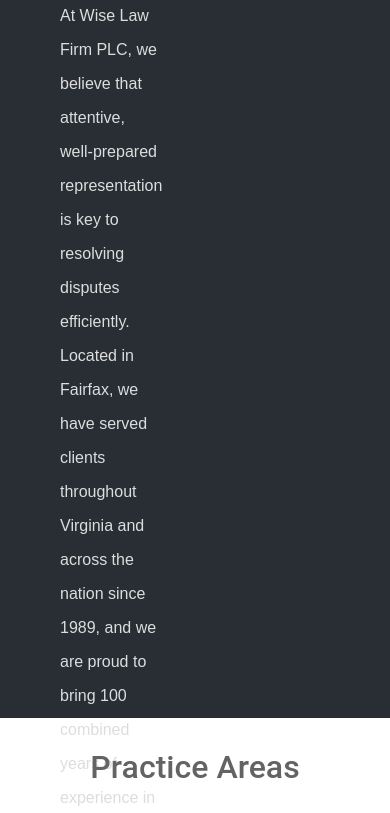
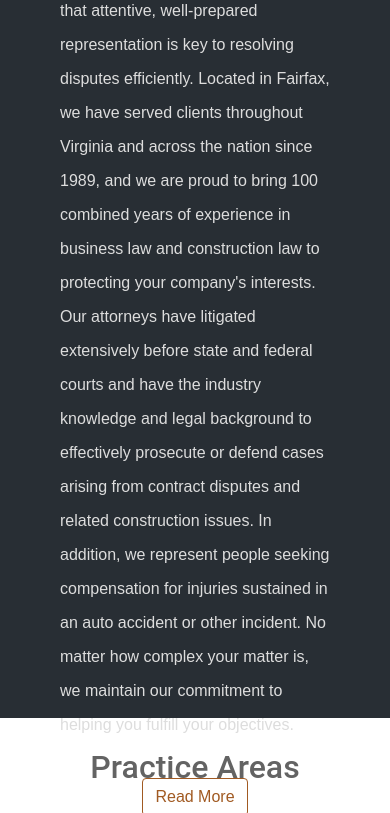
Before and after one commit to chrishwise/wise-law-firm-website, a Flask app: template website/templates/home.html in a window 390 px wide. Shown: the part 1900-2713 px from the top of the page. Run offline with Flask 2, Linux system fonts and the light colour scheme; the template is opened without the code that fills it, so the values that code supplies are empty; some libraries are stand-ins or nearby versions.

Commit message:
made firm overview section stack on mobile

```diff
--- a/website/templates/home.html
+++ b/website/templates/home.html
@@ -42,21 +42,18 @@
 		<section class="section section-dark">
 			<div class="firm-overview">
 				<div class="row">
-					<div class="col-6 text-center">
+					<div class="col-12 col-md-6 text-center">
 						<h2 class="gold animate-right"> Firm Overview</h2>
 						<div data-editable data-name="firm-overview">
 							<!-- editable firm-overview -->
 							<p class="inner-section" style="text-align: left">
-
-    At Wise Law Firm PLC, we believe that attentive, well-prepared representation is key to resolving disputes efficiently. Located in Fairfax, we have served clients throughout Virginia and across the nation since 1989, and we are proud to bring 100 combined years of experience in business law and construction law to protecting your company's interests. <br> Our attorneys have litigated extensively before state and federal courts and have the industry knowledge and legal background to effectively prosecute or defend cases arising from contract disputes and related construction issues. In addition, we represent people seeking compensation for injuries sustained in an auto accident or other incident. No matter how complex your matter is, we maintain our commitment to helping you fulfill your objectives.
-
-</p>
-
-<a class="btn btn-outline-gold" href="/firm-overview" role="button">Read More</a>
+    							At Wise Law Firm PLC, we believe that attentive, well-prepared representation is key to resolving disputes efficiently. Located in Fairfax, we have served clients throughout Virginia and across the nation since 1989, and we are proud to bring 100 combined years of experience in business law and construction law to protecting your company's interests. <br> Our attorneys have litigated extensively before state and federal courts and have the industry knowledge and legal background to effectively prosecute or defend cases arising from contract disputes and related construction issues. In addition, we represent people seeking compensation for injuries sustained in an auto accident or other incident. No matter how complex your matter is, we maintain our commitment to helping you fulfill your objectives.
+							</p>
+							<a class="btn btn-outline-gold" href="/firm-overview" role="button">Read More</a>
 							<!-- endeditable firm-overview -->
 						</div>
 					</div>
-					<div class="col-6">
+					<div class="col-12 col-md-6">
 						<img class="office-image animate-up-wr" src= "{{ url_for('static', filename='office.jpg') }}" alt="office picture">
 					</div>
 				</div>
```
